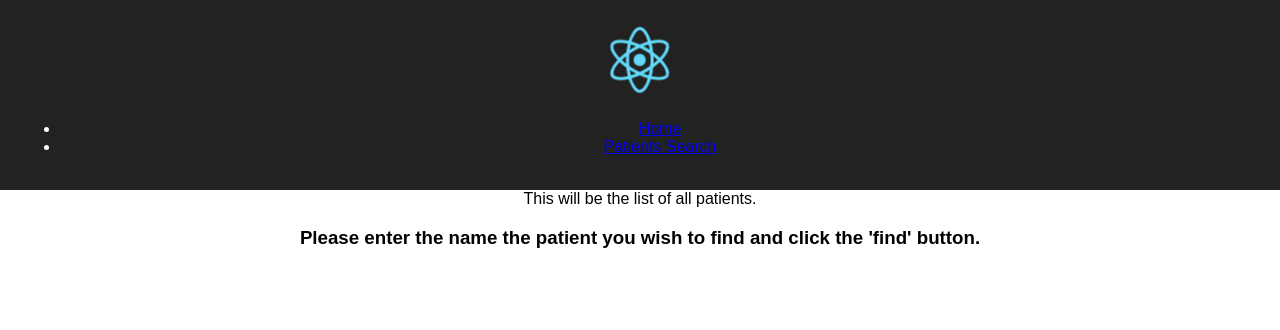
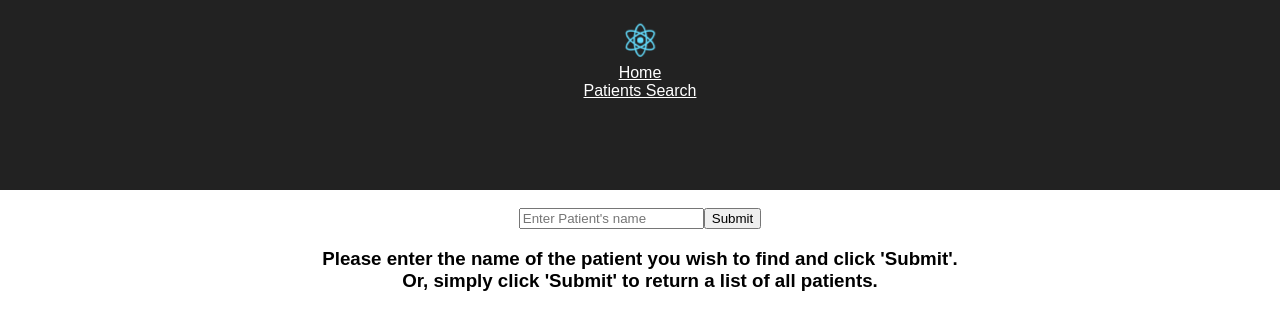
Before and after one commit to quinsulon/patients-search, a React (Create React App) app in the folder client/: page /patients in a window 1280 px wide. Shown: the top 330 px of the page. Built offline with nearby package versions, Linux system fonts and the light colour scheme.

Commit message:
Not receiving param. Issue with props? Endpoint returning data after making server send CORS headers.

```diff
--- a/client/package.json
+++ b/client/package.json
@@ -13,5 +13,5 @@
     "test": "react-scripts test --env=jsdom",
     "eject": "react-scripts eject"
   },
-  "proxy": "http://localhost:5000/"
+  "proxy": "http://localhost:5000"
 }
--- a/client/src/components/App.css
+++ b/client/src/components/App.css
@@ -4,7 +4,7 @@
 
 .App-logo {
   animation: App-logo-spin infinite 20s linear;
-  height: 80px;
+  height: 40px;
 }
 
 .App-header {
@@ -26,3 +26,13 @@
   from { transform: rotate(0deg); }
   to { transform: rotate(360deg); }
 }
+
+/* unvisited link */
+a:link {
+    color: white;
+}
+
+/* visited link */
+a:visited {
+    color: white;
+}
--- a/client/src/components/App.js
+++ b/client/src/components/App.js
@@ -17,13 +17,10 @@ class App extends Component {
       <BrowserRouter>
         <div className='App'>
           <header className="App-header">
-            <img src={logo} className="App-logo" alt="logo" />
-            <ul>
-              <li><Link to='/'>Home</Link></li>
-              <li><Link to='/patients'>Patients Search</Link></li>
-            </ul>
+            <img src={logo} className="App-logo" alt="logo" /> <br />
+            <Link to='/'>Home</Link><br />
+            <Link to='/patients'>Patients Search</Link>
           </header>
-
           <Route exact path='/' component={Home} />
           <Route path='/patients' component={Patients} />
         </div>
--- a/client/src/components/Patients.js
+++ b/client/src/components/Patients.js
@@ -6,39 +6,86 @@ import {
 
 // import './api/patients-list.js';
 
+function Patient ({ props }) {
+  console.log('-- Patient Func Component --');
+  return <h2>{props.match.params.name}</h2>
+}
+
 // Not using destructuring for ease of understanding over readability.
-export default class Patients extends React.Component {
+export default class Patients extends Component {
   constructor(props) {
     super(props);
 
     this.state = {
-      patients: '',
+      patients: [],
       input: '',
       loading: 'true'
     };
+
+    this.updateInput = this.updateInput.bind(this);
+    this.fetchPatient = this.fetchPatient.bind(this);
+    console.log('--constructor--');
   }
 
-  fetchPatientsList() {
+  updateInput(e) {
+    const value = e.target.value
+
+    this.setState({
+      input: value
+    });
+  }
+
+  fetchPatient(name) {
+    this.setState({
+      loading: true
+    })
+    // if(name === '') {
+    //
+    // }
+    console.log('--Patients received: ', name);
+
     const encodedURI = encodeURI(`/api/patients`);
 
-    return fetch(encodedURI)
-      .then((data) => data.json())
+    fetch(encodedURI)
+      .then((body) => body.json())
+      .then((data) => {
+        this.setState({
+          loading: false,
+          patients: data
+        })
+        console.log('data: ', data);
+      })
       .catch((error) => {
         console.warn(error)
         return null
       });
+
+      console.log('--Patients fetch done: ', this.state.patients);
   }
 
   render() {
     return (
       <div>
-        This will be the list of all patients.
+        <br />
+        <input
+              type="text"
+              placeholder="Enter Patient's name"
+              value={this.state.input}
+              onChange={this.updateInput}
+        />
+        <button onClick={this.fetchPatient}>Submit</button>
 
         <Route exact path={this.props.match.path} render={ () => {
           return (
-            <h3>Please enter the name the patient you wish to find and click the 'find' button.</h3>
+            <div>
+              <h3>
+                <span>Please enter the name of the patient you wish to find and click 'Submit'.</span><br />
+                <span>Or, simply click 'Submit' to return a list of all patients.</span>
+              </h3>
+            </div>
           )
         }} />
+        <Route path={`${this.props.match.path}/:name`} component={Patient} />
       </div>
     )
   }
```
Also changed, not shown: 1 other file (tests, documents, lock files or other folders).
